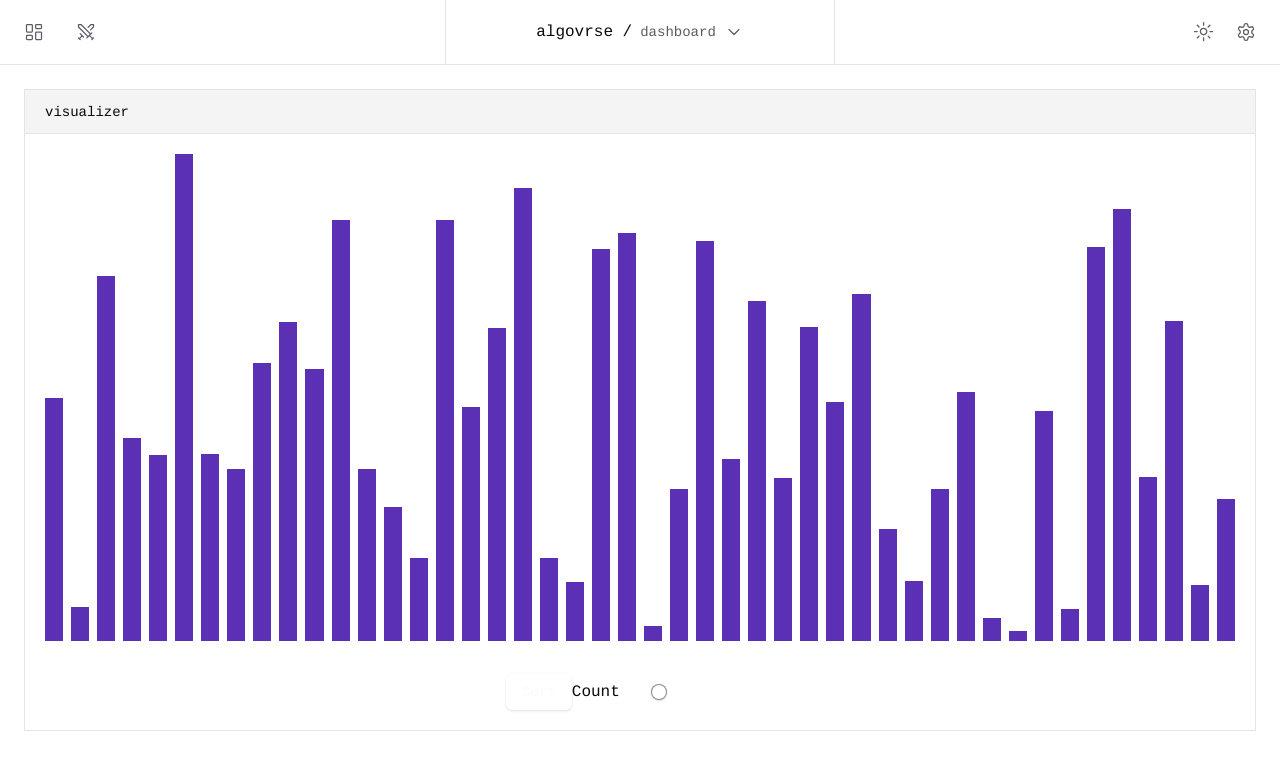
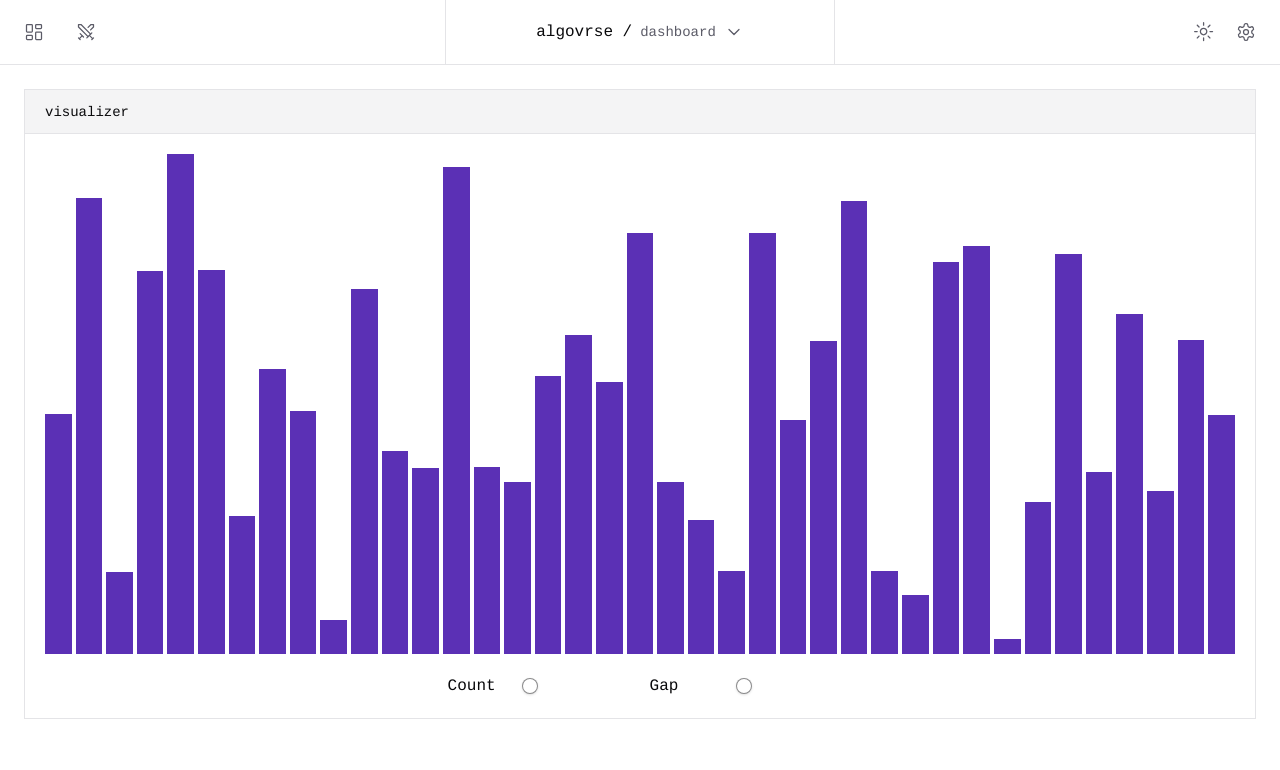
Before and after one commit to algovrse/algovrse-web, a Next.js app: page /visualizer/sorting in a window 1280 px wide. Shown: the top 770 px of the page. Built offline with nearby package versions, Linux system fonts and the light colour scheme.

Commit message:
update array generation

```diff
--- a/app/visualizer/sorting/page.tsx
+++ b/app/visualizer/sorting/page.tsx
@@ -5,32 +5,63 @@ import { ControlPanel, ControlType } from '@algovrse/components/molecules/contro
 import { SingleDimensionBarData, SingleDimensionVisualizer } from '@algovrse/components/visualizer';
 import { generateSingleDimensionalArray } from '@algovrse/components/visualizer/utils';
 import { AnimatePresence, motion } from 'framer-motion';
-import { useEffect, useRef, useState } from 'react';
+import { useEffect, useMemo, useRef, useState } from 'react';
 
 export default function Visualizer() {
   const visualizerRef = useRef<HTMLDivElement | null>(null);
 
   const [sortingArrayData, setSortingArrayData] = useState<SingleDimensionBarData[]>([]);
+  const [barWidth, setBarWidth] = useState(25);
+  const [barGap, setBarGap] = useState(5);
 
   useEffect(() => {
-    setSortingArrayData(generateSingleDimensionalArray(visualizerRef));
-  }, [visualizerRef.current?.clientWidth, visualizerRef.current?.clientHeight]);
+    setSortingArrayData(generateSingleDimensionalArray(visualizerRef, barWidth, barGap));
+  }, [visualizerRef.current?.clientWidth, visualizerRef.current?.clientHeight, barWidth, barGap]);
+
+  const navigationHeader = useMemo(() => <NavigationHeader />, []);
 
   return (
     <AnimatePresence>
       <motion.div layout>
-        <NavigationHeader />
+        {navigationHeader}
         <main className="p-6 bg-primary">
           <div className="flex flex-col border border-border">
             <div className="flex items-center border-b border-border px-5 h-11 text-sm bg-secondary">visualizer</div>
-            <div className="flex flex-col p-5 gap-5">
-              <div ref={visualizerRef} className="h-[60vh] min-h-[500px]">
-                <SingleDimensionVisualizer data={sortingArrayData} />
+            <div className="flex justify-end flex-col p-5 gap-5 h-full">
+              <div ref={visualizerRef} className="flex w-full items-end h-[60vh] min-h-[500px]">
+                <SingleDimensionVisualizer data={sortingArrayData} gap={barGap - 1} />
               </div>
               <ControlPanel
                 config={[
                   { id: 'start-buttons', label: 'Sort', type: ControlType.Button },
-                  { id: 'count-slider', label: 'Count', type: ControlType.Slider },
+                  {
+                    defaultValue: barWidth,
+                    id: 'count-slider',
+                    label: 'Count',
+                    maxValue: 100,
+                    minValue: 10,
+                    onChange: (value) => {
+                      if (typeof value === 'number') {
+                        setBarWidth(value);
+                      }
+                    },
+                    step: 5,
+                    type: ControlType.Slider,
+                  },
+                  {
+                    defaultValue: barGap,
+                    id: 'gap-slider',
+                    label: 'Gap',
+                    maxValue: 11,
+                    minValue: 1,
+                    onChange: (value) => {
+                      if (typeof value === 'number') {
+                        setBarGap(value);
+                      }
+                    },
+                    step: 1,
+                    type: ControlType.Slider,
+                  },
                 ]}
               />
             </div>
--- a/components/molecules/control-panel/control-panel.tsx
+++ b/components/molecules/control-panel/control-panel.tsx
@@ -20,22 +20,33 @@ export const ControlPanel = ({ config }: ControlPanelProps) => {
         switch (type) {
           case 'button':
             return (
+              <>
+                {props.onChange && (
                   <Button onClick={props.onChange} variant="default">
                     {props.label ? props.label : 'Click Me'}
                   </Button>
+                )}
+              </>
             );
           case 'slider':
             return (
+              <>
+                {props.label && props.defaultValue && (
                   <div className="flex gap-1 items-center">
                     {props.label ?? ''}
                     <Slider
                       className="min-w-[150px]"
-                  defaultValue={[props?.defaultValue ?? 2]}
+                      defaultValue={[props?.defaultValue]}
                       max={props?.maxValue ?? 10}
                       min={props?.minValue ?? 0}
+                      onValueChange={(value) => {
+                        props?.onChange?.(value[0]);
+                      }}
                       step={props?.step ?? 1}
                     />
                   </div>
+                )}
+              </>
             );
           case 'toggle':
             return <Toggle>{props.label ?? ''}</Toggle>;
--- a/components/molecules/control-panel/types.ts
+++ b/components/molecules/control-panel/types.ts
@@ -12,6 +12,6 @@ export interface ControlPanelConfig {
   label: string;
   step?: number;
   defaultValue?: number;
-  onChange?: () => void;
+  onChange?: (value: number | React.MouseEvent<HTMLButtonElement, MouseEvent>) => void;
   id: string;
 }
--- a/components/visualizer/single-dim-visualizer.tsx
+++ b/components/visualizer/single-dim-visualizer.tsx
@@ -9,11 +9,12 @@ export interface SingleDimensionBarData {
 
 export interface SingleDimensionVisualizerProps {
   data: SingleDimensionBarData[];
+  gap?: number;
 }
 
-export const SingleDimensionVisualizer = ({ data }: SingleDimensionVisualizerProps) => {
+export const SingleDimensionVisualizer = ({ data, gap }: SingleDimensionVisualizerProps) => {
   return (
-    <div className="flex gap-2 overflow-x-auto items-end">
+    <div className="flex overflow-x-auto items-end h-full w-full" style={{ gap: `${gap}px` }}>
       {data.map((item, index) => (
         <Bar key={`sorting-bar-${index}`} color={getVisualizerActionColor(item.action)} height={item.value} />
       ))}
--- a/components/visualizer/utils.ts
+++ b/components/visualizer/utils.ts
@@ -4,13 +4,14 @@ import { SingleDimensionBarData } from './single-dim-visualizer';
 export const generateSingleDimensionalArray = (
   ref: React.RefObject<HTMLDivElement>,
   barWidth = 25,
+  gap = 5,
 ): SingleDimensionBarData[] => {
   const width = ref.current?.clientWidth ?? 0;
   const height = ref.current?.clientHeight ?? 0;
 
-  const numBars = Math.floor(width / barWidth);
+  const numBars = Math.floor(width / (barWidth + gap));
   const arr = new Array(numBars).fill(0).map(() => Math.floor(Math.random() * height + 5));
-  arr.pop();
+
   return arr.map((value) => ({ action: VisualizerActions.None, value: value }));
 };
 
```
Lines whose indentation alone changed are shown as unchanged.
